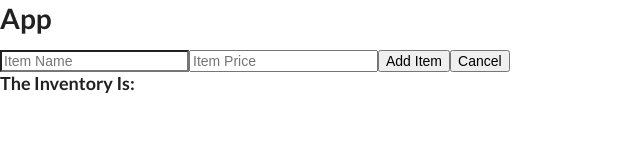
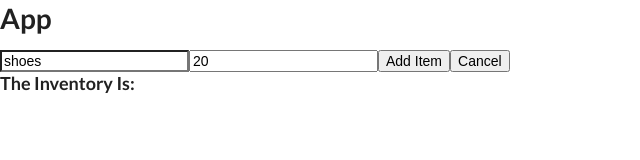
Before and after one commit to wrunion/epicodus-react-project, a React (Create React App) app: page / in a window 1280 px wide. Both pictures are taken after a click on the button "Add Item". Shown: the top 160 px of the page, without its empty margins (0-640 px from the left). Built offline with nearby package versions, Linux system fonts and the light colour scheme.

Commit message:
Add default values to Form.

```diff
--- a/src/components/Form.js
+++ b/src/components/Form.js
@@ -11,9 +11,6 @@ class Form extends Component {
       itemName: e.target.itemName.value,
       price: e.target.price.value
      });
-     /* THIS CONSOLE LOG WORKS */
-     console.log(e.target.itemName.value,
-      e.target.price.value)
   }
 
   render() {
@@ -22,10 +19,14 @@ class Form extends Component {
         <form onSubmit={this.handleSubmit}>
           <input type="text"
             id="itemName"
-            placeholder="Item Name" />
+            placeholder="Item Name"
+            defaultValue="shoes"
+            required />
           <input type="number"
             id="price"
-            placeholder="Item Price" />
+            placeholder="Item Price"
+            defaultValue={20}
+            required />
           <button type="submit">Add Item</button>
           <button type="button" onClick={this.props.handleCancelClick}>Cancel</button>
         </form>
--- a/src/components/FormControl.js
+++ b/src/components/FormControl.js
@@ -5,7 +5,8 @@ import Form from './Form';
 import PropTypes from 'prop-types';
 
 class FormControl extends React.Component {
-  /* Callback to pass to Form component. Allows FormControl to handle interfacing with Redux, instead of wiring up the Form component to do that as well */
+
+  /* Callback to pass to Form component. Allows FormControl to handle interfacing with Redux on Form component's behalf */
   handleCancelClick = () => {
     this.props.hideForm();
   }
```
